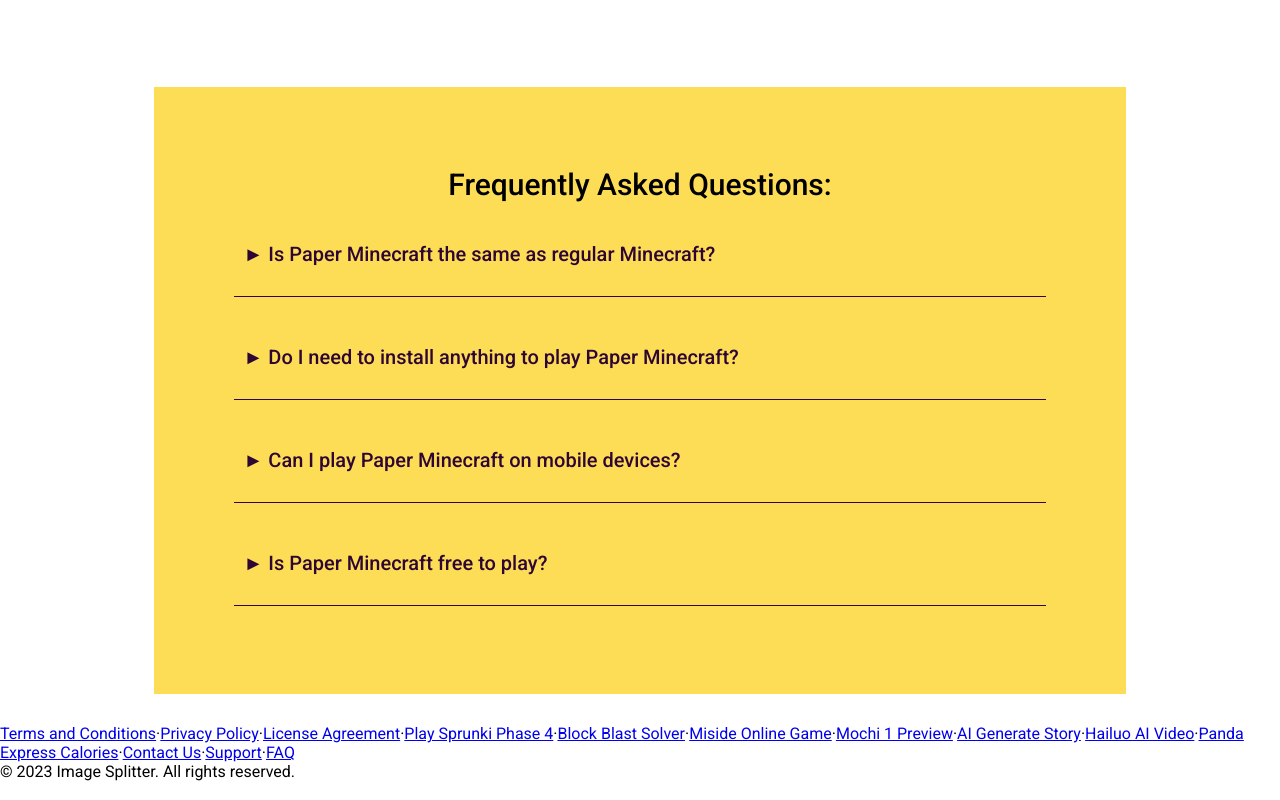
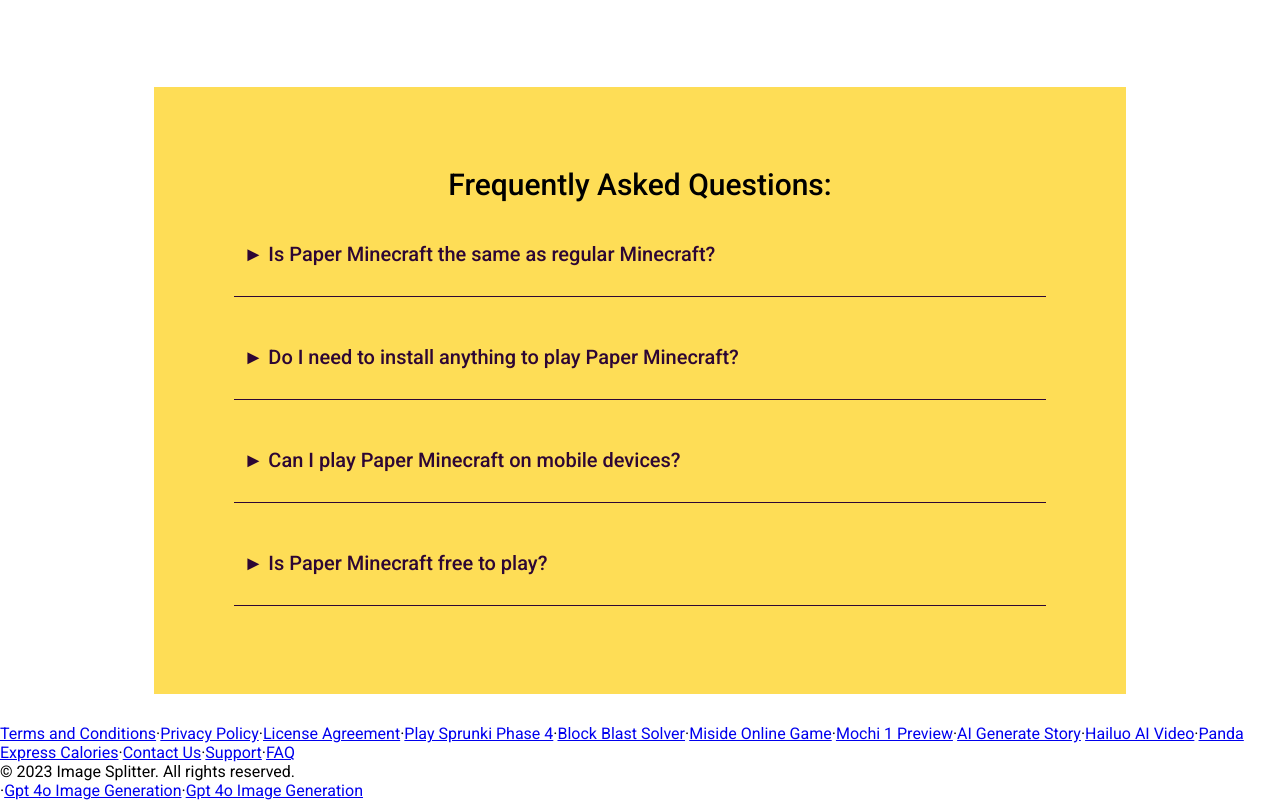
Before and after one commit to codaaiteam/image-splitter-nextjs, a Next.js app: page / in a window 1280 px wide. Shown: the part 3232-4032 px from the top of the page. Built offline with nearby package versions, Linux system fonts and the light colour scheme.

Commit message:
Added new footer links

```diff
--- a/src/app/Components/Footer.js
+++ b/src/app/Components/Footer.js
@@ -70,6 +70,15 @@
           &copy; {new Date().getFullYear()} Image Splitter. All rights reserved.
         </div>
       </div>
+        <span>·</span>
+        <a href="https://www.4oimagegeneration.net" target="_blank" rel="noopener noreferrer">
+        Gpt 4o Image Generation
+        </a>
+        <span>·</span>
+        <a href="https://www.4oimagegeneration.net" target="_blank" rel="noopener noreferrer">
+        Gpt 4o Image Generation
+        </a>
+
     </footer>
   );
 };
```
